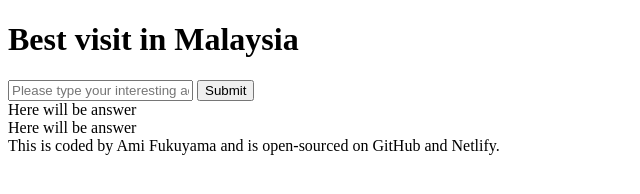
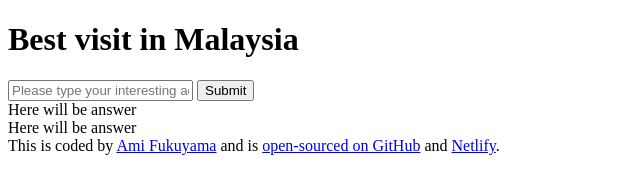
Before and after one commit to Ami0480/Best-visit-Malaysia-AIassignment, a plain HTML site: page index.html in a window 1280 px wide. Shown: the whole page, without its empty margins (0-640 px from the left). Drawn offline with Linux system fonts and the light colour scheme.

Commit message:
added links to footer in the HTML

```diff
--- a/index.html
+++ b/index.html
@@ -17,7 +17,18 @@
       Here will be answer
     </div>
     <footer>
-      This is coded by Ami Fukuyama and is open-sourced on GitHub and Netlify.
+      This is coded by
+      <a href="https://github.com/Ami0480" target="_blank">Ami Fukuyama</a> and
+      is
+      <a
+        href="https://github.com/Ami0480/Best-visit-Malaysia-AIassignment"
+        target="_blank"
+        >open-sourced on GitHub</a
+      >
+      and
+      <a href="https://best-visit-in-malaysia.netlify.app/" target="_blank"
+        >Netlify</a
+      >.
     </footer>
     <script src="js/index.js"></script>
   </body>
```
